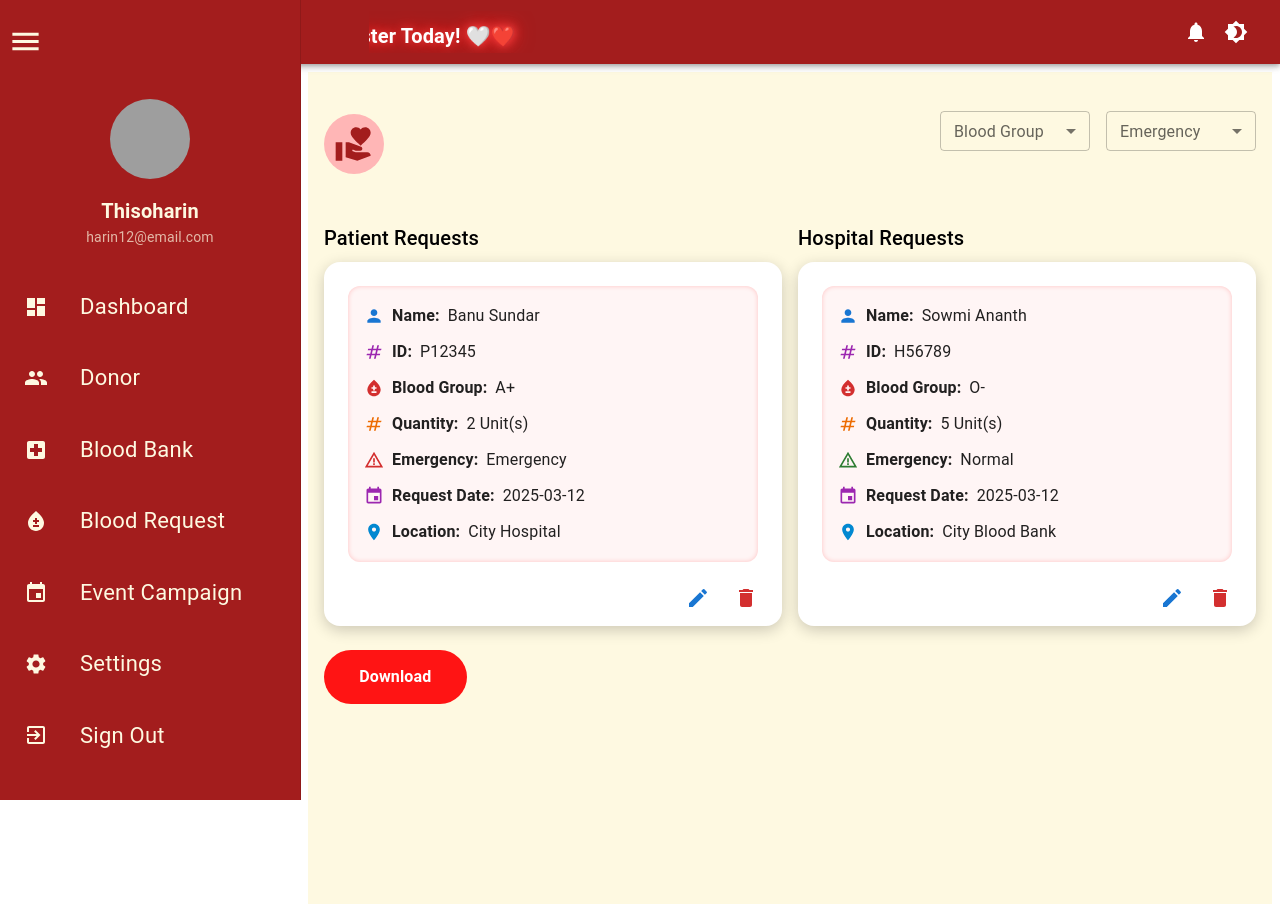
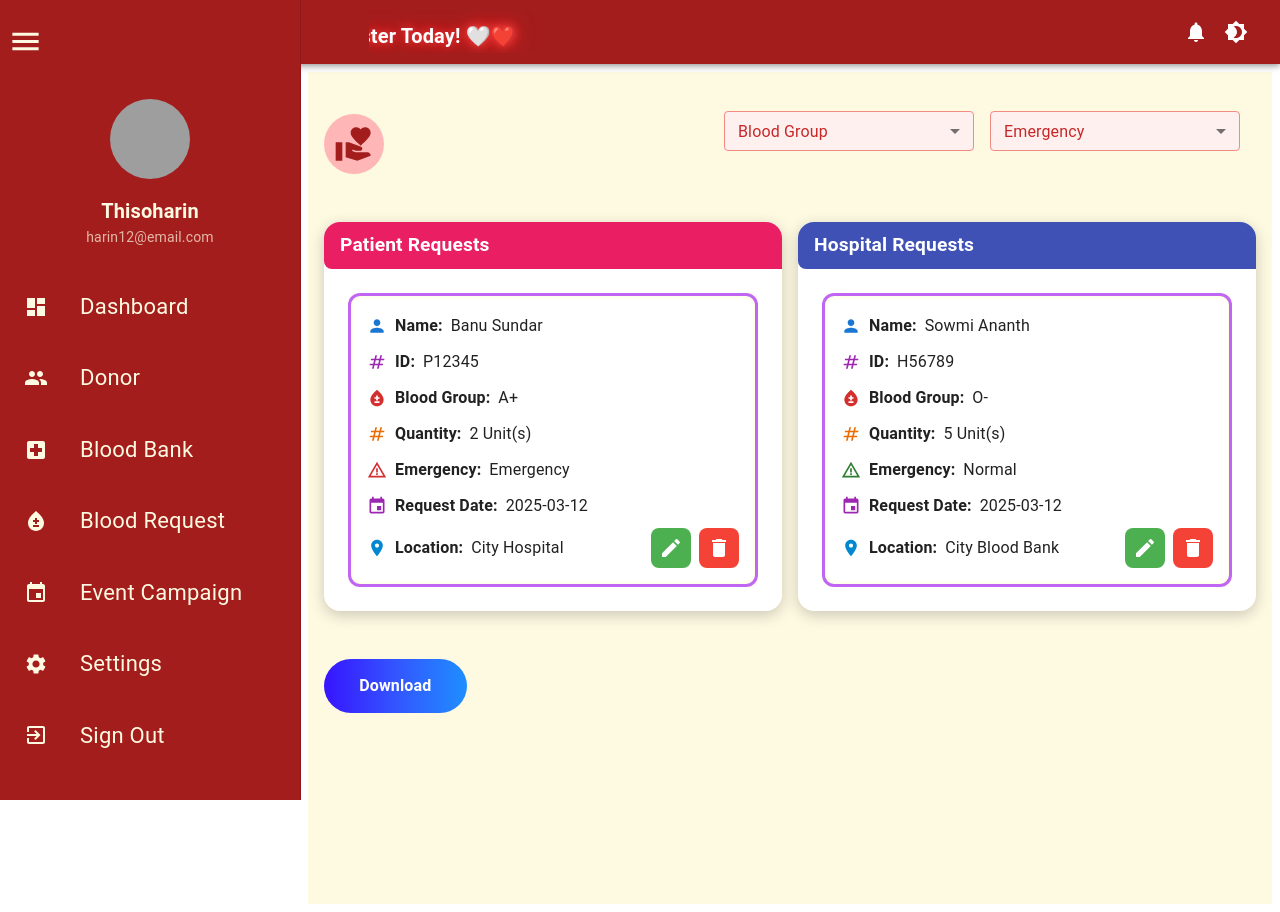
Before and after one commit to SowmiyaAnanth/DRedHope_Blood_Bank, a React (Create React App) app in the folder frontend/: page /blood-request in a window 1280 px wide. Built offline with nearby package versions, Linux system fonts and the light colour scheme; grey boxes are pictures that could not be loaded.

Commit message:
ui interface final

```diff
--- a/frontend/src/pages/BloodRequest/Styles/MagicMotionButton.jsx
+++ b/frontend/src/pages/BloodRequest/Styles/MagicMotionButton.jsx
@@ -19,7 +19,7 @@ const MagicMotionButton = ({ onClick }) => {
         cursor: "pointer",
         position: "relative",
         display: "inline-block",
-        backgroundColor: "hsl(0, 100%, 53.9%)",
+        background: "linear-gradient(90deg, hsl(249, 100%, 53.9%), hsl(230, 100%, 60%), hsl(210, 100%, 56%))",
         color: "#fff",
         px: "2.2rem",
         py: "0.9rem",
@@ -35,7 +35,7 @@ const MagicMotionButton = ({ onClick }) => {
           width: "80%",
           height: "40%",
           background:
-            "linear-gradient(80deg, hsl(341, 79.80%, 55.30%) 10%, hsl(344, 100.00%, 47.50%) 48%)",
+            "linear-gradient(80deg, hsl(189, 79.80%, 55.30%) 10%, hsl(344, 100.00%, 47.50%) 48%)",
           position: "absolute",
           bottom: "-4px",
           left: 0,
--- a/frontend/src/pages/BloodRequest/components/CreateRequestForm.jsx
+++ b/frontend/src/pages/BloodRequest/components/CreateRequestForm.jsx
@@ -22,9 +22,11 @@ import {
 } from "@mui/material";
 import CameraAltIcon from "@mui/icons-material/CameraAlt";
 import userIcon from "../../../assets/images/user.png";
+import request from "../../../assets/images/request.png";
 import Switch from "@mui/material/Switch";
 import WarningAmberIcon from "@mui/icons-material/WarningAmber";
 import CheckCircleIcon from "@mui/icons-material/CheckCircle";
+import { useNotifier } from "../../../components/Notification/Notifications";
 
 const BloodRequestForm = ({
   title,
@@ -37,6 +39,7 @@ const BloodRequestForm = ({
   const webcamRef = useRef(null);
   const [scanning, setScanning] = useState(false);
   const today = new Date().toISOString().split("T")[0];
+  const { notifySuccess } = useNotifier();
 
   const [formValues, setFormValues] = useState({
     requesterName: "",
@@ -113,6 +116,9 @@ const BloodRequestForm = ({
     e.preventDefault();
     if (!validateForm()) return;
     handleFormSubmit(formValues); // 🔁 Send to parent
+    notifySuccess(
+      data ? "Request updated successfully" : "Request created successfully"
+    );
     handleCloseDialog(); // optional: close modal after submit
   };
 
@@ -175,7 +181,7 @@ const BloodRequestForm = ({
               </Grid>
 
               <Grid item xs={12}>
-                <FieldHeader title="Requester Type" imgSrc={userIcon} />
+                <FieldHeader title="Requester Type" imgSrc={request} />
                 <RadioGroup
                   row
                   name="requesterType"
--- a/frontend/src/pages/BloodRequest/index.jsx
+++ b/frontend/src/pages/BloodRequest/index.jsx
@@ -26,7 +26,6 @@ import CheckCircleIcon from "@mui/icons-material/CheckCircle";
 import BloodtypeIcon from "@mui/icons-material/Bloodtype";
 import { Person, Numbers, Event, LocationOn } from "@mui/icons-material";
 import { CardActions, Tooltip } from "@mui/material";
-
 
 const mockBloodRequests = [
   {
@@ -151,7 +150,15 @@ const BloodRequestBoard = () => {
     <Box>
       <Grid container justifyContent="space-between" alignItems="center" mb={6}>
         <BloodRequestButton onClick={() => setOpenForm(true)} />
-        <Stack direction="row" spacing={2}>
+        <Stack
+          direction="row"
+          spacing={2}
+          sx={{
+            //backgroundColor: "#FFB6B6", // light red
+            borderRadius: 2,
+            p: 2,
+          }}
+        >
           <TextField
             select
             label="Blood Group"
@@ -160,7 +167,24 @@ const BloodRequestBoard = () => {
             onChange={(e) =>
               setFilter((prev) => ({ ...prev, bloodGroup: e.target.value }))
             }
-            sx={{ minWidth: 150 }}
+            sx={{
+              minWidth: 250,
+              backgroundColor: "#fff0f0", // soft field background
+              "& .MuiOutlinedInput-root": {
+                "& fieldset": {
+                  borderColor: "#f28b82", // border color
+                },
+                "&:hover fieldset": {
+                  borderColor: "#e53935", // darker red on hover
+                },
+                "&.Mui-focused fieldset": {
+                  borderColor: "#d32f2f", // red when focused
+                },
+              },
+              "& .MuiInputLabel-root": {
+                color: "#c62828", // label color
+              },
+            }}
           >
             <MenuItem value="">
               <BloodtypeIcon fontSize="small" sx={{ mr: 1 }} />
@@ -182,7 +206,24 @@ const BloodRequestBoard = () => {
             onChange={(e) =>
               setFilter((prev) => ({ ...prev, emergencyLevel: e.target.value }))
             }
-            sx={{ minWidth: 150 }}
+            sx={{
+              minWidth: 250,
+              backgroundColor: "#fff0f0", // same soft background
+              "& .MuiOutlinedInput-root": {
+                "& fieldset": {
+                  borderColor: "#f28b82",
+                },
+                "&:hover fieldset": {
+                  borderColor: "#e53935",
+                },
+                "&.Mui-focused fieldset": {
+                  borderColor: "#d32f2f",
+                },
+              },
+              "& .MuiInputLabel-root": {
+                color: "#c62828",
+              },
+            }}
           >
             <MenuItem value="">
               <Typography>All</Typography>
@@ -202,33 +243,55 @@ const BloodRequestBoard = () => {
       <Grid container spacing={2}>
         {["Patient", "Hospital"].map((type) => (
           <Grid item xs={12} md={6} key={type}>
-            <Typography variant="h6" mb={1}>
-              {type} Requests
-            </Typography>
             {groupedRequests[type].map((request) => (
               <Card
                 key={request.id}
                 sx={{
+                  mb: 3, // ✅ adds vertical space between cards (like a "row gap")
                   borderRadius: 4,
                   bgcolor: "white",
                   boxShadow: "0 4px 15px rgba(0,0,0,0.2)",
                   transition: "transform 0.3s, box-shadow 0.3s",
                   "&:hover": {
                     transform: "translateY(-6px)",
-                    boxShadow: "0 6px 25px rgba(255,0,0,0.6)",
+                    boxShadow: "0 6px 25px rgba(152, 0, 234, 0.6)",
                   },
                 }}
               >
+                <Box
+                  sx={{
+                    backgroundColor: type === "Patient" ? "#e91e63" : "#3f51b5", // pink for Patient, blue for Hospital
+                    borderRadius: 2,
+                    px: 2,
+                    py: 1,
+                    display: "inline-block",
+                    width: "100%",
+                  }}
+                >
+                  <Typography
+                    variant="h6"
+                    sx={{
+                      color: "white",
+                      fontWeight: "bold",
+                      fontSize: "1.2rem",
+                    }}
+                  >
+                    {type} Requests
+                  </Typography>
+                </Box>
                 <CardContent sx={{ px: 3, pt: 3, pb: 1 }}>
                   <Box
                     display="flex"
                     flexDirection="column"
                     gap={1}
                     sx={{
-                      background: "#fff5f5",
+                      background: "white", // or your desired background
                       borderRadius: 3,
                       p: 2,
-                      boxShadow: "inset 0 0 5px rgba(255,0,0,0.2)",
+                      borderWidth: "3px", // ✅ border thickness
+                      borderStyle: "solid", // ✅ required to show width
+                      borderColor: "rgba(152, 0, 234, 0.6)", // ✅ purple border
+                      boxShadow: "inset 0 0 5px rgba(230, 255, 5, 0.2)", // yellow glow inside
                     }}
                   >
                     <Box display="flex" alignItems="center" gap={1}>
@@ -286,34 +349,91 @@ const BloodRequestBoard = () => {
                       <Typography>{request.requestDate}</Typography>
                     </Box>
 
-                    <Box display="flex" alignItems="center" gap={1}>
-                      <LocationOn fontSize="small" color="info" />
-                      <Typography fontWeight="bold" variant="subtitle1">
-                        Location:
-                      </Typography>
-                      <Typography>{request.location}</Typography>
+                    <Box
+                      display="flex"
+                      alignItems="center"
+                      justifyContent="space-between"
+                    >
+                      {/* Location Info */}
+                      <Box display="flex" alignItems="center" gap={1}>
+                        <LocationOn fontSize="small" color="info" />
+                        <Typography fontWeight="bold" variant="subtitle1">
+                          Location:
+                        </Typography>
+                        <Typography>{request.location}</Typography>
+                      </Box>
+
+                      {/* Edit + Delete Icons */}
+                      <Box display="flex" gap={1}>
+                        <Tooltip title="Edit">
+                          <IconButton
+                            onClick={() => handleEdit(request)}
+                            sx={{
+                              backgroundColor: "#4CAF50",
+                              color: "#fff",
+                              borderRadius: 2,
+                              "&:hover": {
+                                backgroundColor: "#45a049",
+                              },
+                            }}
+                          >
+                            <EditIcon />
+                          </IconButton>
+                        </Tooltip>
+
+                        <Tooltip title="Delete">
+                          <IconButton
+                            onClick={() => setDeleteTarget(request)}
+                            sx={{
+                              backgroundColor: "#f44336",
+                              color: "#fff",
+                              borderRadius: 2,
+                              "&:hover": {
+                                backgroundColor: "#d32f2f",
+                              },
+                            }}
+                          >
+                            <DeleteIcon />
+                          </IconButton>
+                        </Tooltip>
+                      </Box>
                     </Box>
                   </Box>
                 </CardContent>
 
-                <CardActions sx={{ justifyContent: "flex-end", px: 2 }}>
+                {/* <CardActions sx={{ justifyContent: "flex-end", px: 2, gap: 1 }}>
                   <Tooltip title="Edit">
                     <IconButton
-                      color="primary"
                       onClick={() => handleEdit(request)}
+                      sx={{
+                        backgroundColor: "#4CAF50",
+                        color: "#fff",
+                        borderRadius: 2,
+                        "&:hover": {
+                          backgroundColor: "#45a049",
+                        },
+                      }}
                     >
                       <EditIcon />
                     </IconButton>
                   </Tooltip>
+
                   <Tooltip title="Delete">
                     <IconButton
-                      color="error"
                       onClick={() => setDeleteTarget(request)}
+                      sx={{
+                        backgroundColor: "#f44336",
+                        color: "#fff",
+                        borderRadius: 2,
+                        "&:hover": {
+                          backgroundColor: "#d32f2f",
+                        },
+                      }}
                     >
                       <DeleteIcon />
                     </IconButton>
                   </Tooltip>
-                </CardActions>
+                </CardActions> */}
               </Card>
             ))}
           </Grid>
```
Also changed, not shown: frontend/src/pages/Donor/index.jsx (+52 -17 lines), frontend/src/assets/images/request.png (added).
